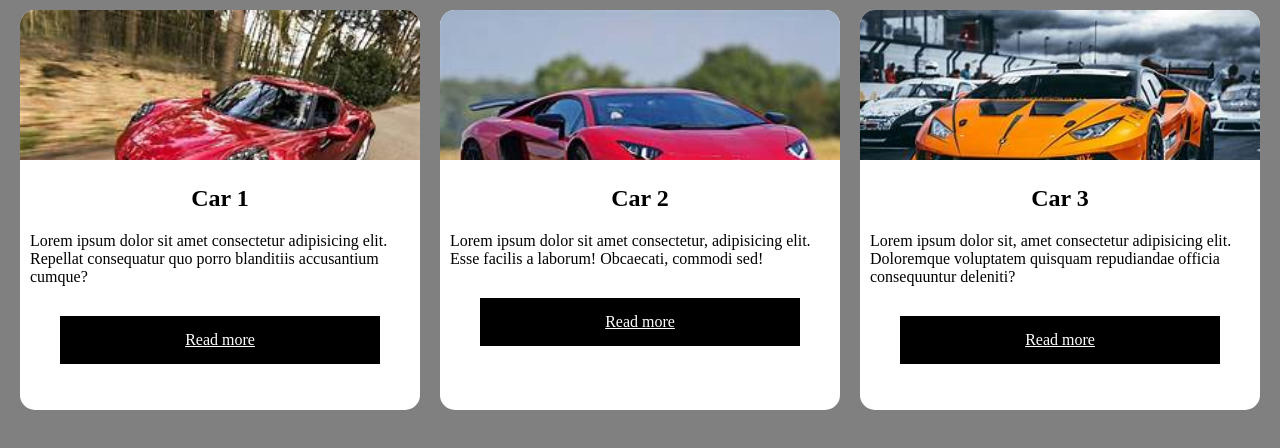
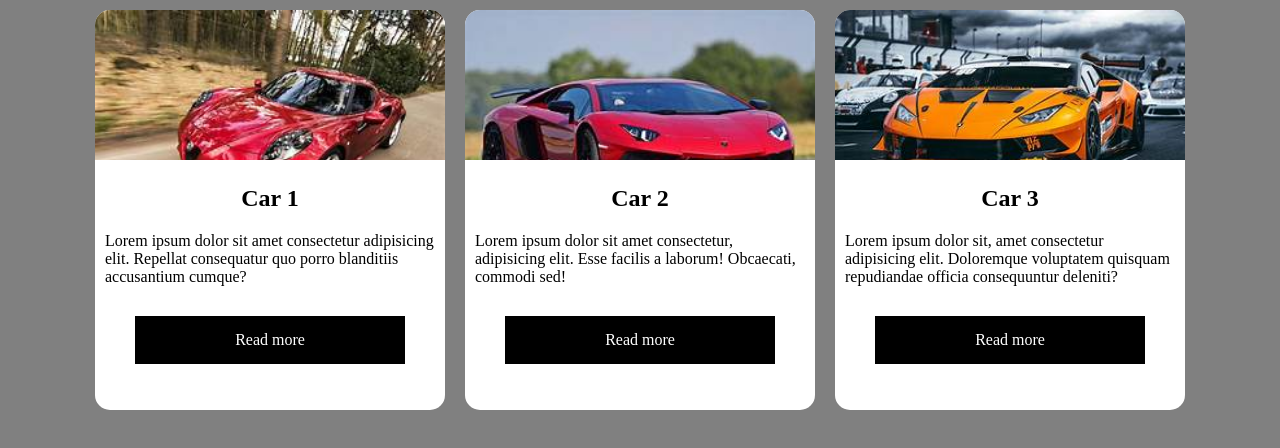
Before and after one commit to yashwanth-cyberdev/html-css-practice, a plain HTML site: page html/cars/cars.html in a window 1280 px wide. Drawn offline with Linux system fonts and the light colour scheme.

Commit message:
add cars html and css file

```diff
--- a/html/cars/cars.css
+++ b/html/cars/cars.css
@@ -15,7 +15,7 @@ body {
 
 .card {
   background-color: white;
-  width: 400px;
+  width: 350px;
   height: 400px;
   margin: 10px;
   border-radius: 15px;
@@ -51,12 +51,14 @@ body {
 }
 
 .card a {
+  margin-top: auto;
   background-color: black;
   color: white;
   padding: 15px 20px;
   margin: 20px 40px;
   display: block;
   text-align: center;
+  text-decoration: none;
 }
 
 .card:hover {
@@ -66,3 +68,7 @@ body {
   transition: all 1s ease-in-out;
   transform: scale(1.1);
 }
+
+a:hover {
+  text-decoration: underline;
+}
```
